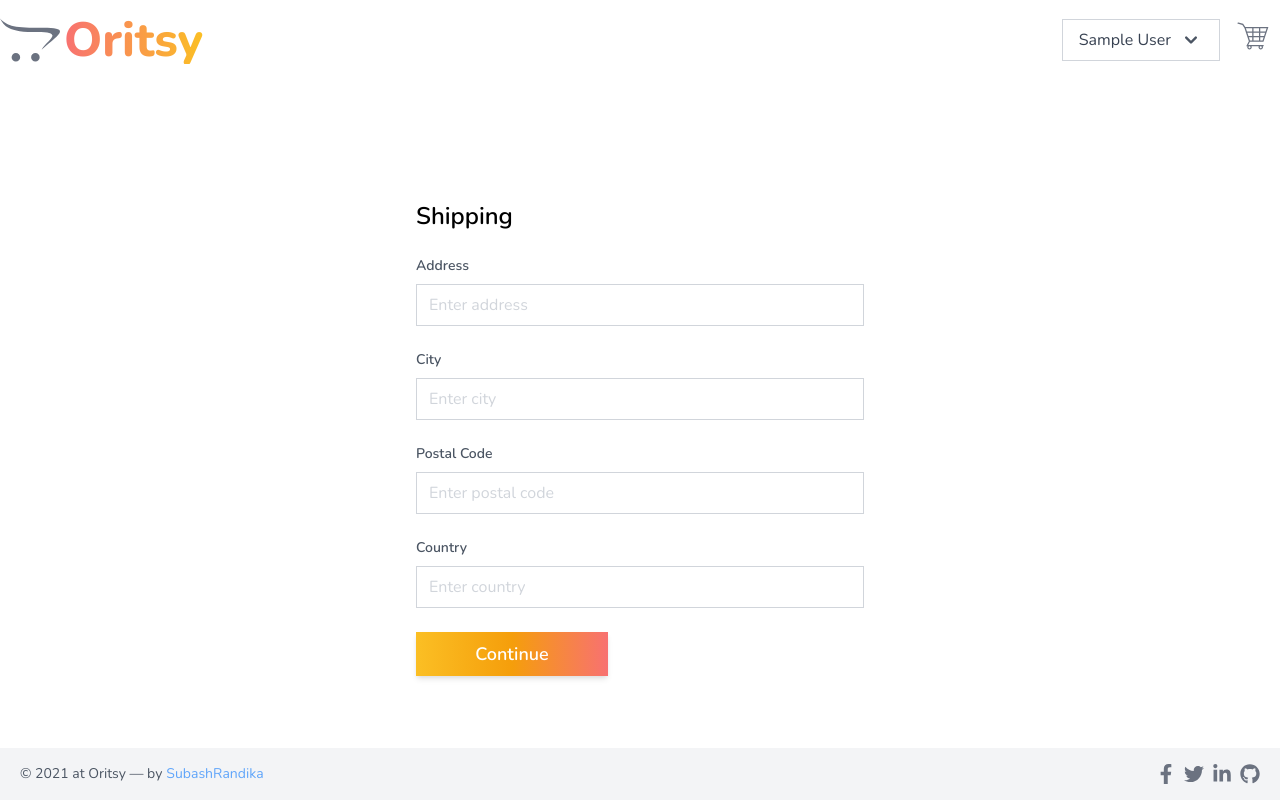
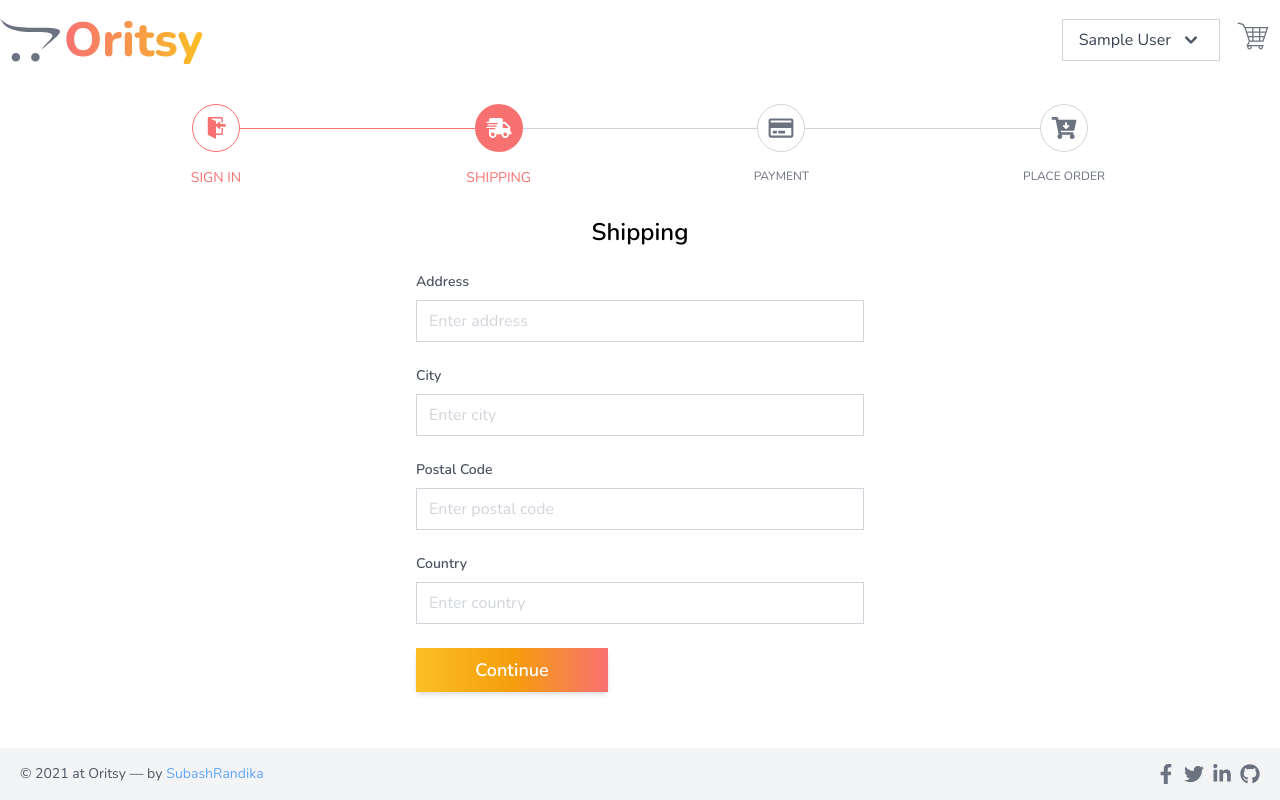
Before and after one commit to SubashRandika/oritsy, a React (Create React App) app in the folder front-end/: page /shipping in a window 1280 px wide. Built offline with nearby package versions, Linux system fonts and the light colour scheme; sample sign-in values are in the browser's storage.

Commit message:
Implemented custom checkout stepper component with styled step buttons in three different outline, active and disabled states using tailwind css.

```diff
--- /dev/null
+++ b/front-end/src/components/CheckoutStepper/CheckoutStepper.jsx
@@ -0,0 +1,44 @@
+import React from 'react';
+import {
+	FaCartArrowDown,
+	FaShippingFast,
+	FaRegCreditCard
+} from 'react-icons/fa';
+import { GoSignIn } from 'react-icons/go';
+import StepLink from './StepLink';
+
+const CheckoutStepper = ({ stepStatus }) => {
+	return (
+		<div className='flex items-center'>
+			<StepLink type={stepStatus[0]} text='Sign In'>
+				<GoSignIn className='w-full h-full' />
+			</StepLink>
+			<div
+				className={`flex-auto border-t transition duration-500 ease-in-out ${
+					stepStatus.length >= 2 ? 'border-red-400' : 'border-gray-300'
+				}`}
+			></div>
+			<StepLink type={stepStatus[1]} text='Shipping'>
+				<FaShippingFast className='w-full h-full' />
+			</StepLink>
+			<div
+				className={`flex-auto border-t transition duration-500 ease-in-out ${
+					stepStatus.length >= 3 ? 'border-red-400' : 'border-gray-300'
+				}`}
+			></div>
+			<StepLink type={stepStatus[2]} text='Payment'>
+				<FaRegCreditCard className='w-full h-full' />
+			</StepLink>
+			<div
+				className={`flex-auto border-t transition duration-500 ease-in-out ${
+					stepStatus.length >= 4 ? 'border-red-400' : 'border-gray-300'
+				}`}
+			></div>
+			<StepLink type={stepStatus[3]} text='Place Order'>
+				<FaCartArrowDown className='w-full h-full' />
+			</StepLink>
+		</div>
+	);
+};
+
+export default CheckoutStepper;
--- /dev/null
+++ b/front-end/src/components/CheckoutStepper/StepLink.jsx
@@ -0,0 +1,38 @@
+import React from 'react';
+
+const StepLink = ({ type, text, children }) => {
+	return (
+		<>
+			{type === 'active' ? (
+				<div className='group flex items-center text-white relative'>
+					<div className='rounded-full transition duration-500 ease-in-out h-12 w-12 py-3 border-2 cursor-pointer bg-red-400 border-red-400'>
+						{children}
+					</div>
+					<div className='absolute top-0 -ml-10 text-center mt-16 w-32 text-sm font-medium uppercase group-hover:underline text-red-400'>
+						{text}
+					</div>
+				</div>
+			) : type === 'outline' ? (
+				<div className='flex items-center relative group text-red-400'>
+					<div className='rounded-full transition duration-500 ease-in-out h-12 w-12 py-3 border cursor-pointer border-red-400'>
+						{children}
+					</div>
+					<div className='absolute top-0 -ml-10 text-center mt-16 w-32 text-sm font-medium uppercase group-hover:underline text-red-400'>
+						{text}
+					</div>
+				</div>
+			) : (
+				<div className='flex items-center text-gray-500 relative'>
+					<div className='rounded-full transition duration-500 ease-in-out h-12 w-12 py-3 border cursor-not-allowed border-gray-300'>
+						{children}
+					</div>
+					<div className='absolute top-0 -ml-10 text-center mt-16 w-32 text-xs font-medium uppercase text-gray-500'>
+						{text}
+					</div>
+				</div>
+			)}
+		</>
+	);
+};
+
+export default StepLink;
--- a/front-end/src/pages/Shipping.jsx
+++ b/front-end/src/pages/Shipping.jsx
@@ -5,6 +5,7 @@ import {
 	cartSelector,
 	storeShippingAddressDetails
 } from '../redux/slices/cartSlice';
+import CheckoutStepper from '../components/CheckoutStepper/CheckoutStepper';
 
 const Shipping = () => {
 	const { shippingAddress } = useSelector(cartSelector);
@@ -32,8 +33,11 @@ const Shipping = () => {
 
 	return (
 		<main className='container m-auto h-full my-6'>
-			<div className='max-w-md mx-auto mt-24'>
-				<h1 className='text-2xl font-semibold mb-6'>Shipping</h1>
+			<div className='max-w-4xl mx-auto'>
+				<CheckoutStepper stepStatus={['outline', 'active']} />
+			</div>
+			<div className='max-w-md mx-auto mt-16'>
+				<h1 className='text-2xl font-semibold mb-6 text-center'>Shipping</h1>
 				<form onSubmit={handleShippingAddressSave}>
 					<div className='flex flex-col mb-6'>
 						<label
```
